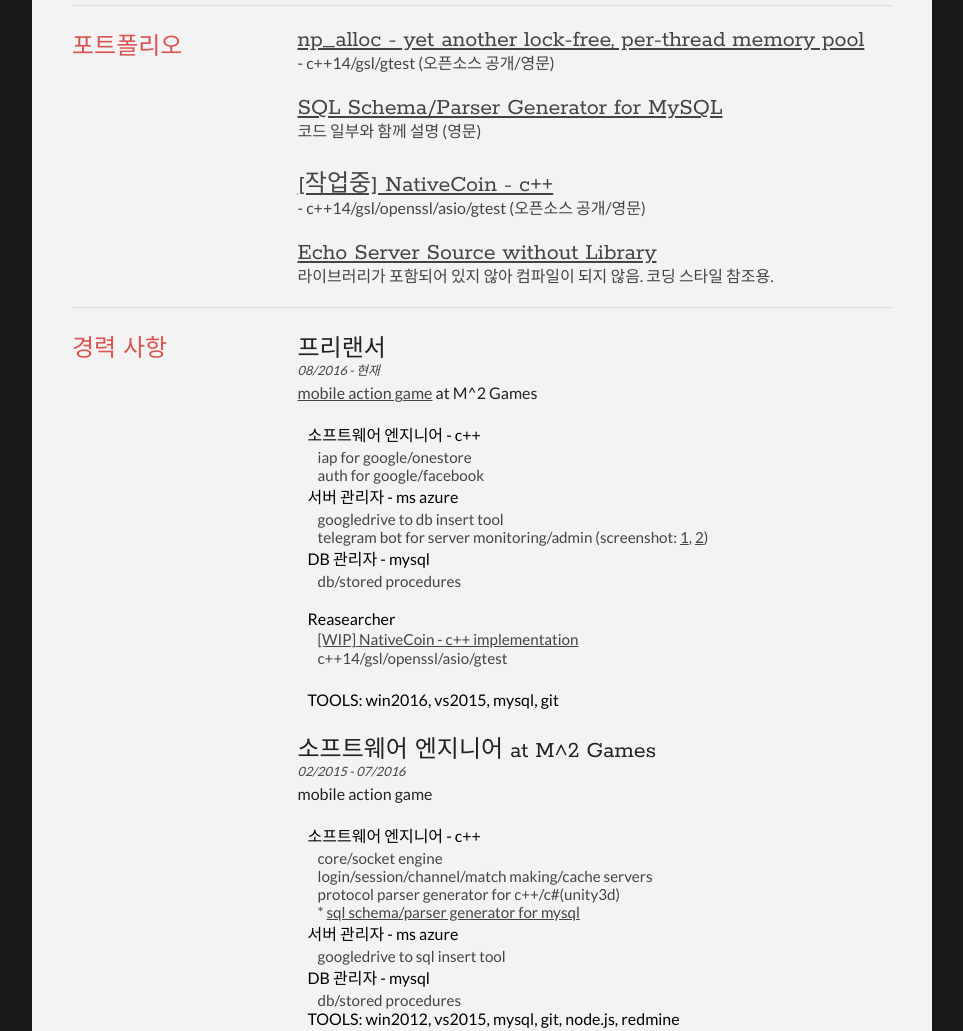
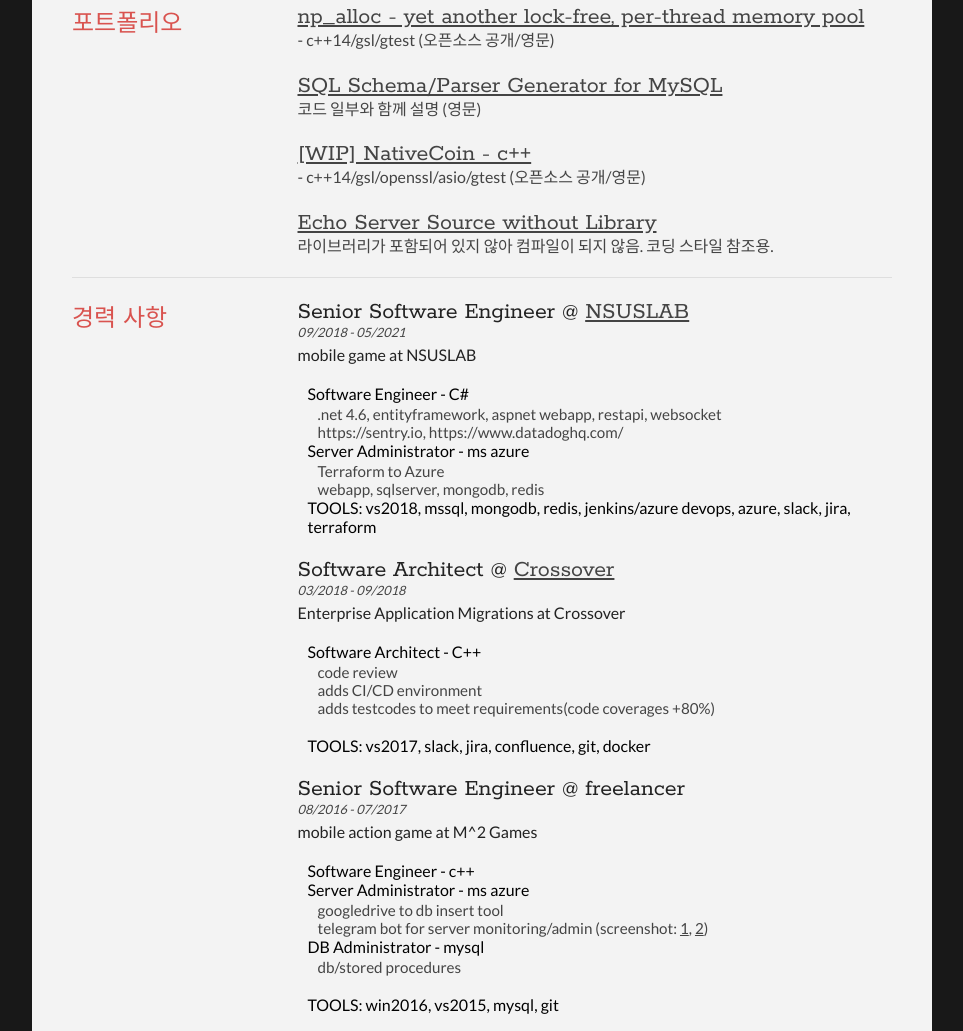
Before and after one commit to icedac/icedac.github.io, a plain HTML site: page cv/index.kr.html in a window 1280 px wide. Shown: the part 445-1476 px from the top of the page, without its empty margins (158-1121 px from the left). Drawn offline with Linux system fonts and the light colour scheme.

Commit message:
resume update

```diff
--- a/cv/index.kr.html
+++ b/cv/index.kr.html
@@ -47,10 +47,8 @@
 
 		<div id="contactDetails" class="quickFade delayFour">
 			<ul>
-				<li>e: <a href="mailto:joe@bloggs.com" target="_blank">icedac@gmail.com</a></li>
-				<li>w: <a href="http://icedac.github.com">http://icedac.github.io</a></li>
-				<li>m: +82-10-4000-1996</li>
-				<li>f: <a href="https://www.facebook.com/ggshock">facebook.com/ggshock</a></li>
+				<li>e: <a href="mailto:icedac@gmail.com" target="_blank">icedac@gmail.com</a></li>
+				<li>w: <a href="http://icedac.github.io">https://icedac.github.io</a></li>
 			</ul>
 		</div>
 		<div class="clear"></div>
@@ -65,8 +63,8 @@
 
 				<div class="sectionContent">
 					<p>
-						16+년차 소프트웨어 엔지니어. 주 전문 분야는 게임 서버 개발이며, 모바일, PC, 웹 게임에 대한 서버 개발의 모든 스테이지를 모두 경험해봤다. 모던 C++, 멀티쓰레디드, IOCP, 디버깅, Windows x86/x64에 강하며 주로 스크립트와 툴 개발을 위해 node.js, c#, python, lua들을 다루었고 SQL, 자료구조, 알고르짐 복잡도, cpu, cache, 최적화, linux, asm, java, ActionScript, i18N, REST, http, TDD에 대한 충분한 지식이 있다.<br>
-						반복 작업을 자동화 하는 것을 좋아하고, CI/CD에 열광하여 CI/CD가 프로세스가 없고 도입 의사가 없는 회사에서 일할 수가 없다.
+						18+년차 소프트웨어 엔지니어. 주 전문 분야는 게임 서버 개발이며, 모바일, PC, 웹 게임에 대한 서버 개발의 모든 스테이지를 모두 경험해봤다. 모던 C++, 멀티쓰레디드, IOCP, 디버깅, Windows x86/x64에 강하며 주로 스크립트와 툴 개발을 위해 node.js, c#, python, lua들을 다루었고 SQL, 자료구조, 알고리즘 복잡도, cpu, cache, 최적화, linux, asm, java, ActionScript, i18N, REST, http, TDD에 대한 충분한 지식이 있다.<br>
+						반복 작업을 자동화 하는 것을 좋아하고, CI/CD에 열광한다.
 					</p>
 				</div>
 			</article>
@@ -86,7 +84,7 @@
 					<h2><a href="./sql_gen.html">SQL Schema/Parser Generator for MySQL</a></h2>
 					<p> 코드 일부와 함께 설명 (영문)
 					</p>
-					<h2><a href="https://icedac.github.io/nativecoin-cpp/">[작업중] NativeCoin - c++</a></h2>
+					<h2><a href="https://icedac.github.io/nativecoin-cpp/">[WIP] NativeCoin - c++</a></h2>
 					<p>
 					- c++14/gsl/openssl/asio/gtest (오픈소스 공개/영문)
 					</p>
@@ -104,36 +102,69 @@
 			</div>
 
 			<div class="sectionLists sectionContent">
+				<article>
+					<h2>Senior Software Engineer @ <a href="https://www.nsuslab.com/">NSUSLAB</a></h2>
+					<p class="subDetails">09/2018 - 05/2021</p>
+
+					<h3>mobile game at NSUSLAB</h3>
+					<p>
+						<ul>
+                			<li>Software Engineer - C#
+								<ul>
+									<li>.net 4.6, entityframework, aspnet webapp, restapi, websocket</li>
+									<li>https://sentry.io, https://www.datadoghq.com/</li>
+								</ul>
+                			</li>
+                			<li>Server Administrator - ms azure
+								<ul>
+									<li>Terraform to Azure</li>
+									<li>webapp, sqlserver, mongodb, redis</li>
+								</ul>
+                			</li>
+                			<li>TOOLS: vs2018, mssql, mongodb, redis, jenkins/azure devops, azure, slack, jira, terraform</li>
+                		</ul>
+                	</p>
+				</article>
 
 				<article>
-					<h2>프리랜서</h2>
-					<p class="subDetails">08/2016 - 현재</p>
+					<h2>Software Architect @ <a href="https://www.crossover.com/">Crossover</a></h2>
+					<p class="subDetails">03/2018 - 09/2018</p>
 
-					<h3><a href="https://play.google.com/store/apps/details?id=com.MSquare.Google.BBVS">mobile action game</a> at M^2 Games</h3>
+					<h3>Enterprise Application Migrations</a> at Crossover</h3>
 					<p>
 						<ul>
-                			<li>소프트웨어 엔지니어 - c++
-                				<ul>
-                					<li>iap for google/onestore</li>
-                					<li>auth for google/facebook</li>
-                				</ul>
+                			<li>Software Architect - C++
+								<ul>
+									<li>code review</li>
+									<li>adds CI/CD environment</li>
+									<li>adds testcodes to meet requirements(code coverages +80%)</li>
+								</ul>
                 			</li>
-                			<li>서버 관리자 - ms azure
+							<br>
+                			<li>TOOLS: vs2017, slack, jira, confluence, git, docker</li>
+                		</ul>
+                	</p>
+				</article>
+
+				<article>
+					<h2>Senior Software Engineer @ freelancer</h2>
+					<p class="subDetails">08/2016 - 07/2017</p>
+
+					<h3>mobile action game at M^2 Games</h3>
+					<p>
+						<ul>
+                			<li>Software Engineer - c++
+                			</li>
+                			<li>Server Administrator - ms azure
                 				<ul>
                 					<li>googledrive to db insert tool</li>
                 					<li>telegram bot for server monitoring/admin (screenshot: <a href="./bot_01.png">1</a>, <a href="./bot_02.png">2</a>)</li>
                 				</ul>
                 			</li>
-                			<li>DB 관리자 - mysql
+                			<li>DB Administrator - mysql
                 				<ul><li>db/stored procedures</li></ul>
-                			</li>
+							</li>
 							<br>
-							<li>Reasearcher
-								<ul>
-									<li><a href="https://icedac.github.io/nativecoin-cpp/">[WIP] NativeCoin - c++ implementation</a><br>
-									<p>c++14/gsl/openssl/asio/gtest
-								</ul>
-							</li>
                 			<li>TOOLS: win2016, vs2015, mysql, git</li>
                 		</ul>
                 	</p>
```
Also changed, not shown: cv/index.html (+52 -19 lines).
